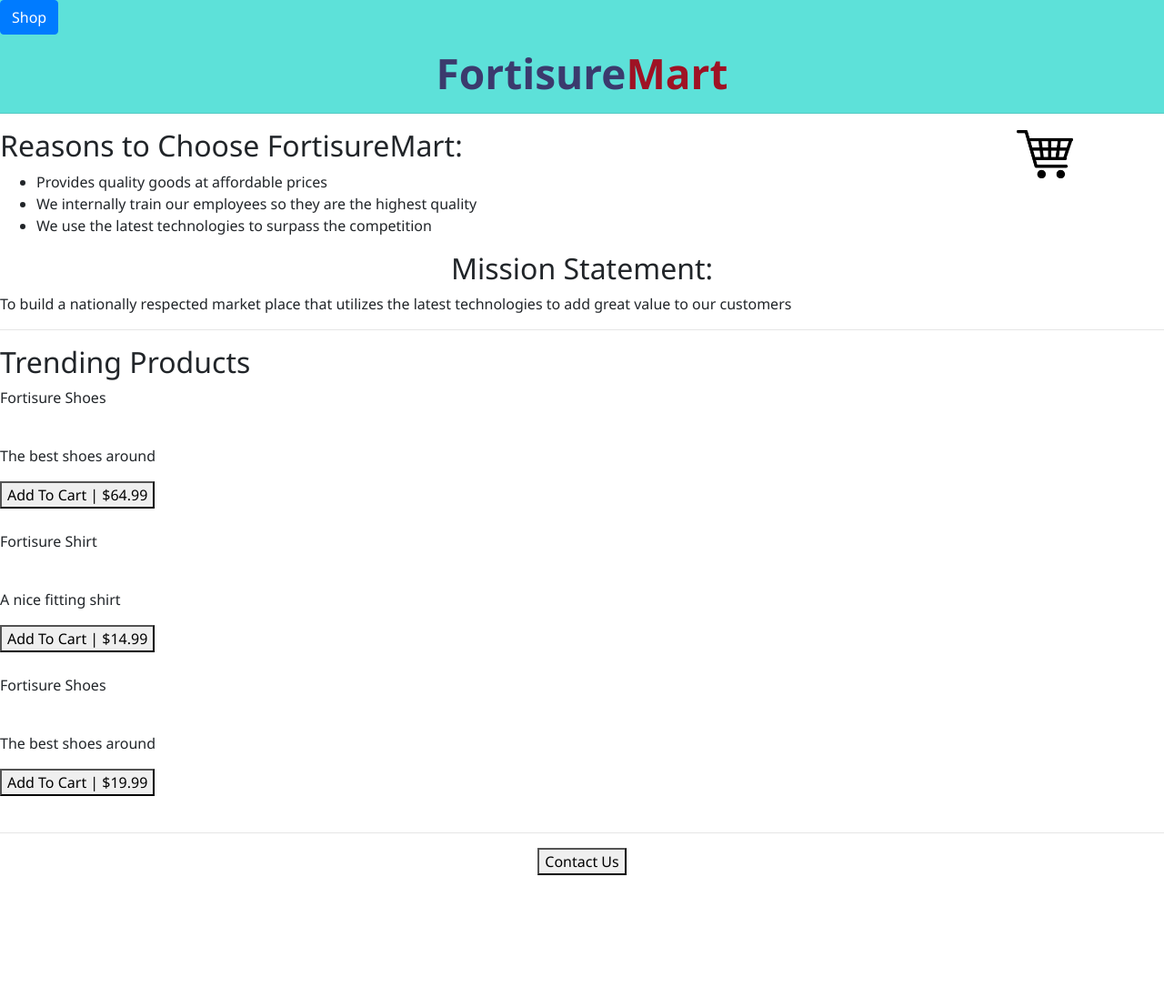
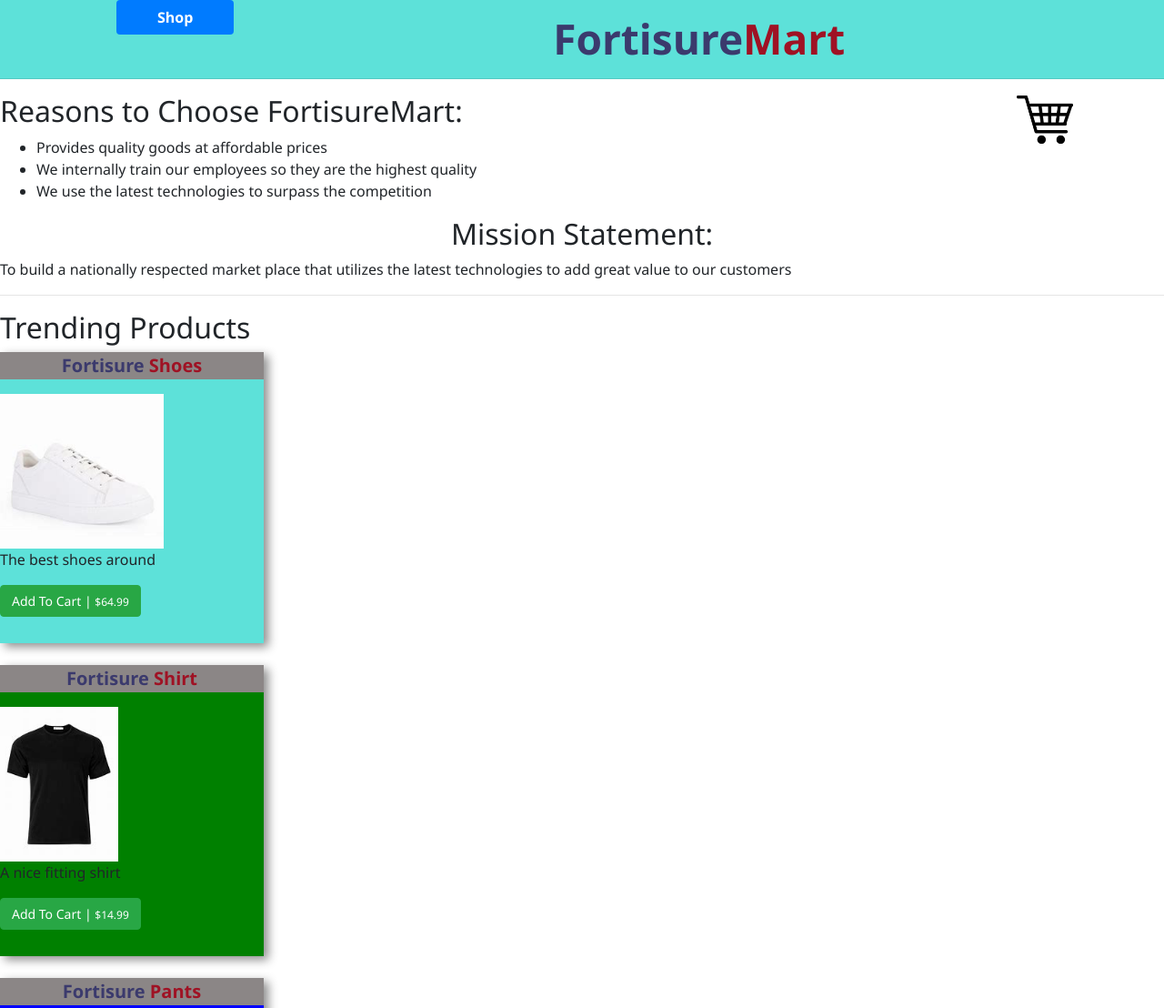
Before and after one commit to steckReed/FortisureMart, a plain HTML site: page index.html in a window 1280 px wide. Shown: the top 1108 px of the page at 91% size. Before the commit the page ends 962 px from the top, so only its background shows below. Drawn offline with nearby package versions, Linux system fonts and the light colour scheme.

Commit message:
Finished Demo 03 - added form and CSS

```diff
--- a/Public/Styles/custom-styles.css
+++ b/Public/Styles/custom-styles.css
@@ -0,0 +1,74 @@
+*{
+  box-sizing: border-box;
+  font-family: century Gothic, CenturyGothic, sans-serif;
+}
+
+html,
+body{
+  height: auto;
+  background-color: #ffffff;
+}
+
+navbar h1{
+  text-align: center;
+}
+.btn-shop{
+  float: left;
+  margin: auto;
+  margin-left: 10%;
+  padding: 7px 45px 7px 45px;
+  font-weight: bold;
+  border: none;
+}
+.product-card-one,
+.product-card-two,
+.product-card-three{
+  width: 290px;
+  height: 320px;
+  box-shadow: 5px 4px 10px 0px rgba(0, 0, 0, 0.45);
+}
+.product-card-one{
+  background-color: #5DE1D9;
+}
+.product-card-two{
+  background-color: green;
+}
+.product-card-three{
+  background-color: blue;
+}
+.product-header-text{
+  background-color: #8B8686;
+  color:#3B3A6D;
+  font-weight: bold;
+  font-size: 20px;
+  text-align: center;
+}
+.product-card-one > img,
+.product-card-two > img,
+.product-card-three > img{
+  height: 170px;
+  margin: auto;
+}
+.product-card-one > button,
+.product-card-two > button,
+.product-card-three > button{
+  font-size: 14px;
+}
+.product-card-one > button > span,
+.product-card-two > button > span,
+.product-card-three > button > span{
+  font-size: 12px;
+}
+.page-footer{
+  background-color: #5DE1D9;
+  height: auto;
+  padding-top: 15px;
+  padding-bottom: 15px;
+}
+.btn-contact-us{
+  background-color: #3B3A6D;
+  margin: auto;
+  padding: 10px 50px 10px 50px;
+  font-weight: bold;
+  border: none;
+}
--- a/index.html
+++ b/index.html
@@ -8,7 +8,7 @@
 
   <!-- Links -->
     <link rel="stylesheet" href="https://stackpath.bootstrapcdn.com/bootstrap/4.3.1/css/bootstrap.min.css" integrity="sha384-ggOyR0iXCbMQv3Xipma34MD+dH/1fQ784/j6cY/iJTQUOhcWr7x9JvoRxT2MZw1T" crossorigin="anonymous">
-    <link rel="stylesheet" src='./Public/Styles/custom-styles.css'>
+    <link rel="stylesheet" href='./Public/Styles/custom-styles.css' >
   <!-- Links -->
 
   <!-- Scripts -->
@@ -35,7 +35,7 @@
     <div style='background-color: #5DE1D9;
                 position: sticky;
                 top: 0;'>
-      <button class='btn btn-primary'>Shop</button>
+      <button class='btn-shop btn btn-primary'>Shop</button>
 
       <h1 style='text-align: center;
                   color: #3B3A6D;
@@ -82,29 +82,44 @@
       <!-- Product Container -->
         <div>
           <!-- Product 1 -->
-            <div>
-              <p>Fortisure Shoes</p>
-              <img src=''>
+            <div class='product-card-one'>
+              <p class='product-header-text'>Fortisure
+                <span style='color: #9F1224;'>Shoes</span>
+              </p>
+
+              <img src='./Public/Images/Products/shoes-white.jpg'>
+
               <p>The best shoes around</p>
-              <button>Add To Cart | $64.99</button>
+
+              <button class='btn btn-success'>Add To Cart | <span>$64.99</span></button>
             </div><br>
           <!-- Product 1 -->
 
           <!-- Product 2 -->
-            <div>
-              <p>Fortisure Shirt</p>
-              <img src=''>
+            <div class='product-card-two'>
+              <p class='product-header-text'>Fortisure
+                <span style='color: #9F1224;'>Shirt</span>
+              </p>
+
+              <img src='./Public/Images/Products/t-shirt-black.jpg'>
+
               <p>A nice fitting shirt</p>
-              <button>Add To Cart | $14.99</button>
+
+              <button class='btn btn-success'>Add To Cart | <span>$14.99</span></button>
             </div><br>
           <!-- Product 2 -->
 
           <!-- Product 3 -->
-            <div>
-              <p>Fortisure Shoes</p>
-              <img src=''>
-              <p>The best shoes around</p>
-              <button>Add To Cart | $19.99</button>
+            <div class='product-card-three'>
+              <p class='product-header-text'>Fortisure
+                <span style='color: #9F1224;'>Pants</span>
+              </p>
+
+              <img src='./Public/Images/Products/jeans-black.jpg'>
+
+              <p>Water resistant pants for every occasion</p>
+
+              <button class='btn btn-success'>Add To Cart | <span>$19.99</span></button>
             </div><br>
           <!-- Product 3 -->
         </div>
@@ -114,8 +129,19 @@
     <!-- Products -->
 
     <!-- Footer -->
-        <div>
-          <center><button>Contact Us</button></center>
+        <div class='page-footer'>
+          <form action="" style='margin-left: 40%; width: 350px;'>
+            <label>Full Name:</label><br>
+            <input type='text' class='form-control' placeholder="John Smith">
+
+            <label>Email:</label><br>
+            <input type='email' class='form-control' placeholder="example@email.com">
+
+            <label>How can we help?</label><br>
+            <textarea type='textarea' class='form-control' placeholder="John Smith"></textarea>
+
+            <input type='submit' class='btn-contact-us btn btn-primary' value="Contact Us">
+          </form>
         </div>
     <!-- Footer -->
 </body>
```
Also changed, not shown: Public/Images/Products/jeans-black.jpg (added), Public/Images/Products/shoes-white.jpg (added), Public/Images/Products/t-shirt-black.jpg (added).
